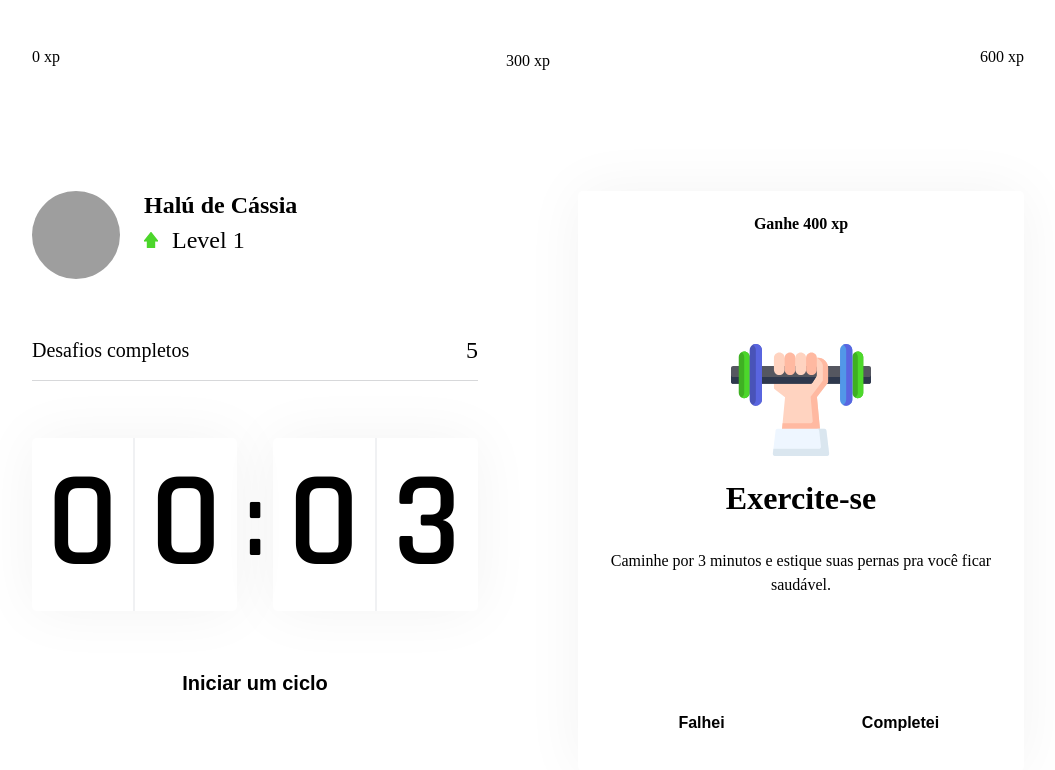
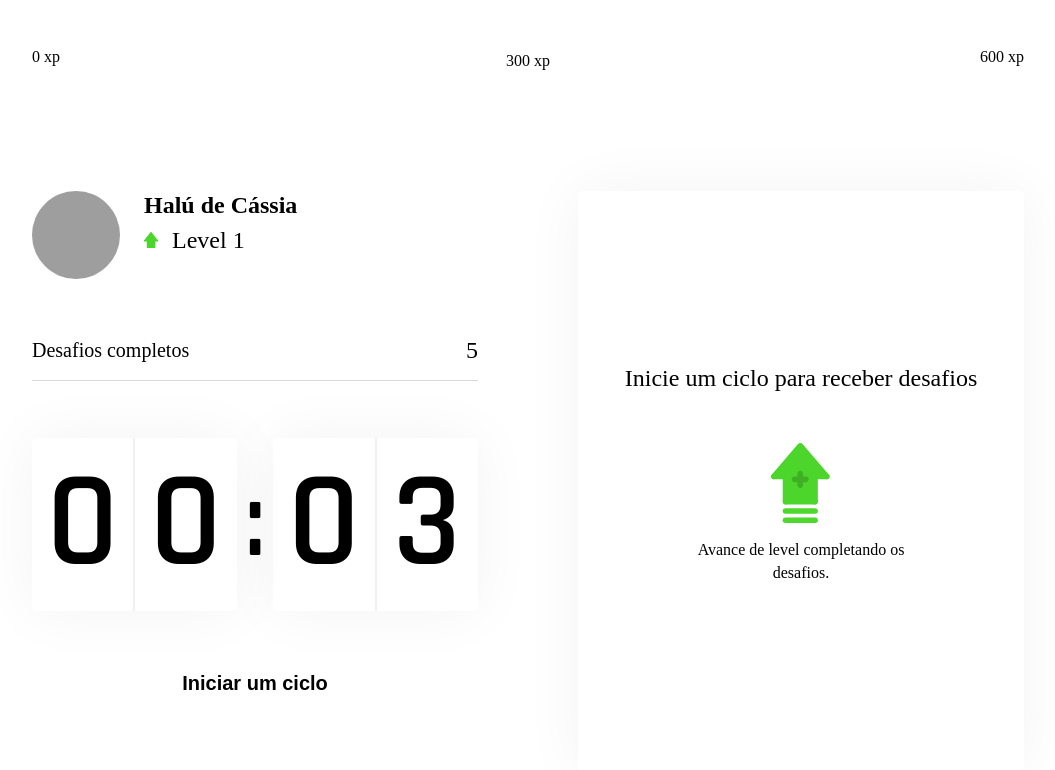
Before and after one commit to HaluDeCassia/remesha-next, a Next.js app: page / in a window 1280 px wide. Shown: the top 770 px of the page, without its empty margins (112-1167 px from the left). Built offline with nearby package versions, Linux system fonts and the light colour scheme; grey boxes are pictures that could not be loaded.

Commit message:
feat: add dinamic challenges in challenge-box

```diff
--- a/src/components/ChallengeBox.tsx
+++ b/src/components/ChallengeBox.tsx
@@ -1,18 +1,26 @@
+import { useContext } from 'react'
+import { ChallengesContext } from '../contexts/ChallengesContext'
 import styles from '../styles/components/ChallengeBox.module.css'
 
+const Titles = {
+  body: 'Exercite-se',
+  eye: 'Mova os olhos'
+}
+
 export function ChallengeBox() {
-  const hasActiveChallenge = true
+  const { activeChallenge, resetChallenge } = useContext(ChallengesContext)
+
   return (
     <div className={styles.challengeBoxContainer}>
-      {hasActiveChallenge ? (
+      {activeChallenge ? (
         <div className={styles.challengeActive}>
-          <header>Ganhe 400 xp</header>
+          <header>Ganhe {activeChallenge.amount} xp</header>
 
           <main>
-            <img src="icons/body.svg" alt="Body" />
-            <strong>Exercite-se</strong>
+            <img src={`icons/${activeChallenge.type}.svg`} alt="Body" />
+            <strong>{Titles[activeChallenge.type]}</strong>
             <p>
-              Caminhe por 3 minutos e estique suas pernas pra você ficar saudável.
+              {activeChallenge.description}
             </p>
           </main>
 
@@ -20,6 +28,7 @@ export function ChallengeBox() {
             <button
               type="button"
               className={styles.challengeFailedButton}
+              onClick={resetChallenge}
             >
               Falhei
             </button>
```
